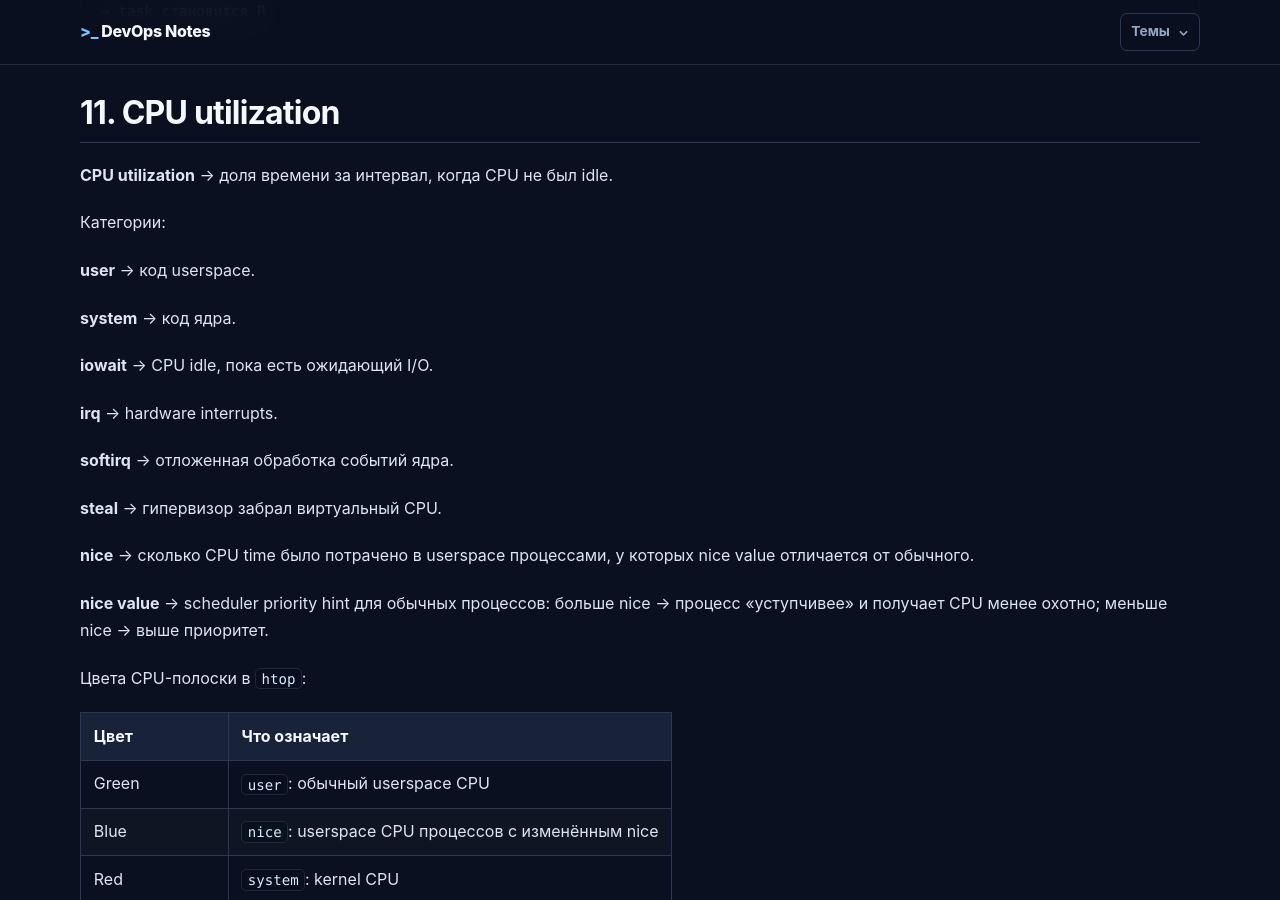
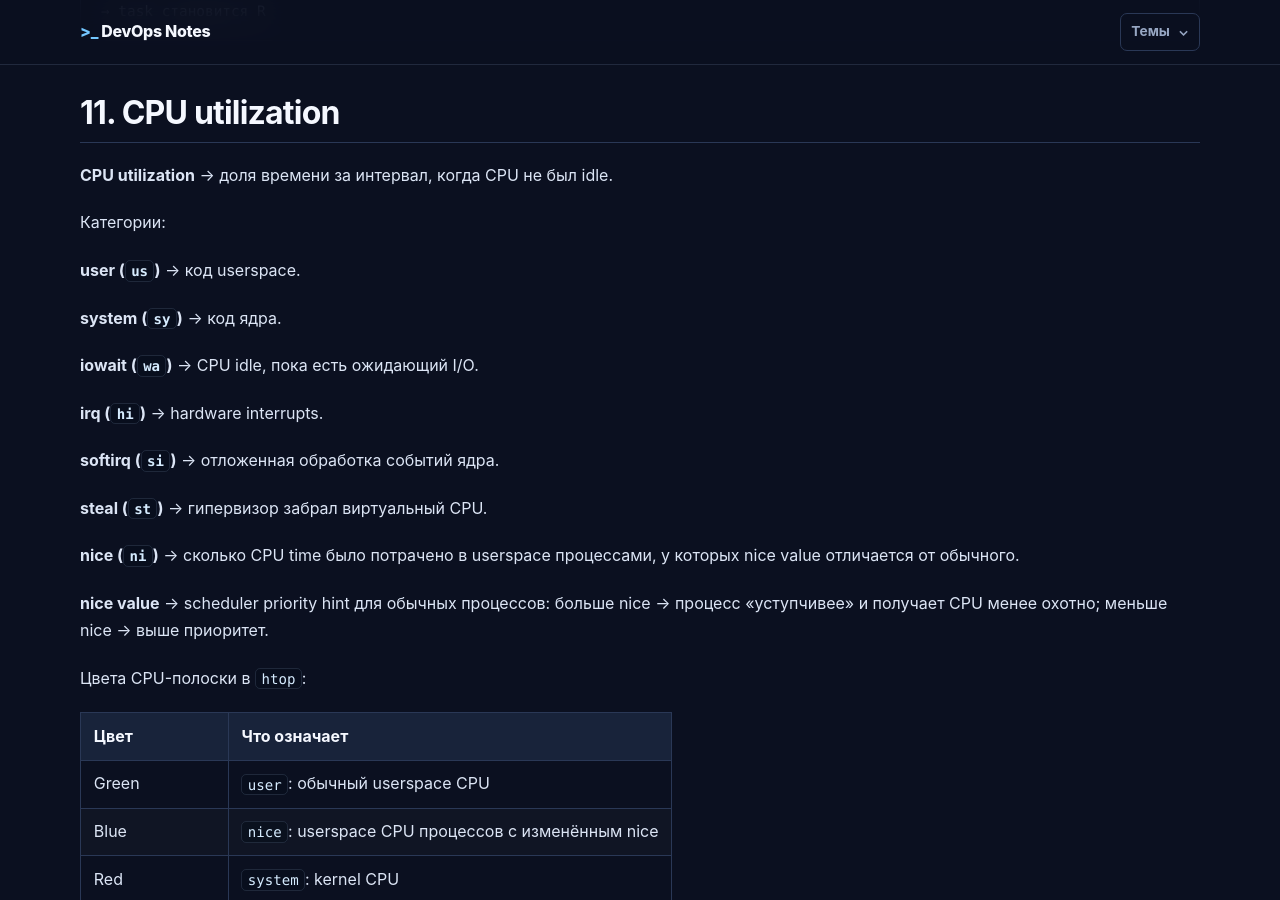
Before and after one commit to dixerim/devops, a Jekyll site: the page built from linux.md, in a window 1280 px wide and 900 px high, scrolled down 10830 px. Built offline with Jekyll 4.4.1, drawn with Linux system fonts in a browser that asks for light colours; our own code applies the rules of GitHub Pages for plain Markdown files.

```diff
--- a/linux.md
+++ b/linux.md
@@ -435,19 +435,19 @@ read()
 
 Категории:
 
-**user** → код userspace.
-
-**system** → код ядра.
-
-**iowait** → CPU idle, пока есть ожидающий I/O.
-
-**irq** → hardware interrupts.
-
-**softirq** → отложенная обработка событий ядра.
-
-**steal** → гипервизор забрал виртуальный CPU.
-
-**nice** → сколько CPU time было потрачено в userspace процессами, у которых nice value отличается от обычного.
+**user (`us`)** → код userspace.
+
+**system (`sy`)** → код ядра.
+
+**iowait (`wa`)** → CPU idle, пока есть ожидающий I/O.
+
+**irq (`hi`)** → hardware interrupts.
+
+**softirq (`si`)** → отложенная обработка событий ядра.
+
+**steal (`st`)** → гипервизор забрал виртуальный CPU.
+
+**nice (`ni`)** → сколько CPU time было потрачено в userspace процессами, у которых nice value отличается от обычного.
 
 **nice value** → scheduler priority hint для обычных процессов: больше nice → процесс «уступчивее» и получает CPU менее охотно; меньше nice → выше приоритет.
 
```
